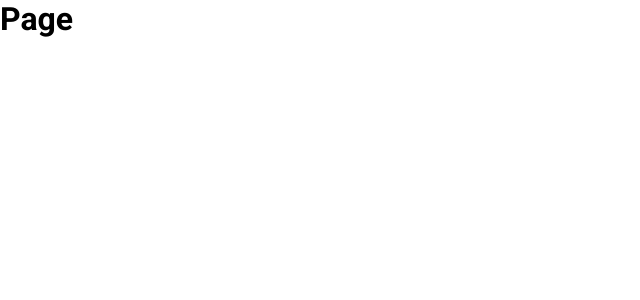
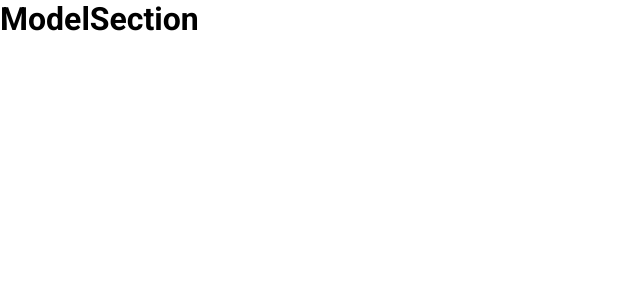
Before and after one commit to felipemarinhodev/ui-clone-rocketseat, a React (Create React App) app in the folder tesla/: page / in a window 1280 px wide. Shown: the top 300 px of the page, without its empty margins (0-640 px from the left). Built offline with nearby package versions, Linux system fonts and the light colour scheme; the HTML template or start-up script is replaced by a standard one.

Commit message:
Add components in the page

```diff
--- a/tesla/src/components/Page/index.tsx
+++ b/tesla/src/components/Page/index.tsx
@@ -1,11 +1,26 @@
 import React from 'react';
+
+import { ModelsWrapper, ModelSection } from '../Models';
+import DefaultOverlayContent from '../DefaultOverlayContent';
 
 import { Container } from './styles';
 
 const Page: React.FC = () => {
 	return (
 		<Container>
-			<h1>Page</h1>
+			<ModelsWrapper>
+				<div>
+					<ModelSection
+						modelName="Model One"
+						overlayNode={
+							<DefaultOverlayContent
+								label="Model One"
+								description="Order Online for delivery"
+							/>
+						}
+					/>
+				</div>
+			</ModelsWrapper>
 		</Container>
 	);
 }
--- a/tesla/src/components/Page/styles.ts
+++ b/tesla/src/components/Page/styles.ts
@@ -1,5 +1,25 @@
 import styled from 'styled-components';
 
 export const Container = styled.div`
-
+	.colored:nth-child(1) {
+		background: #f1ffe7;
+	}
+	.colored:nth-child(2) {
+		background: #dfffd9;
+	}
+	.colored:nth-child(3) {
+		background: #cdfeca;
+	}
+	.colored:nth-child(4) {
+		background: #bbfebb;
+	}
+	.colored:nth-child(5) {
+		background: #a9fdac;
+	}
+	.colored:nth-child(6) {
+		background: #90f29c;
+	}
+	.colored:nth-child(7) {
+		background: #77e68c;
+	}
 `;
```
